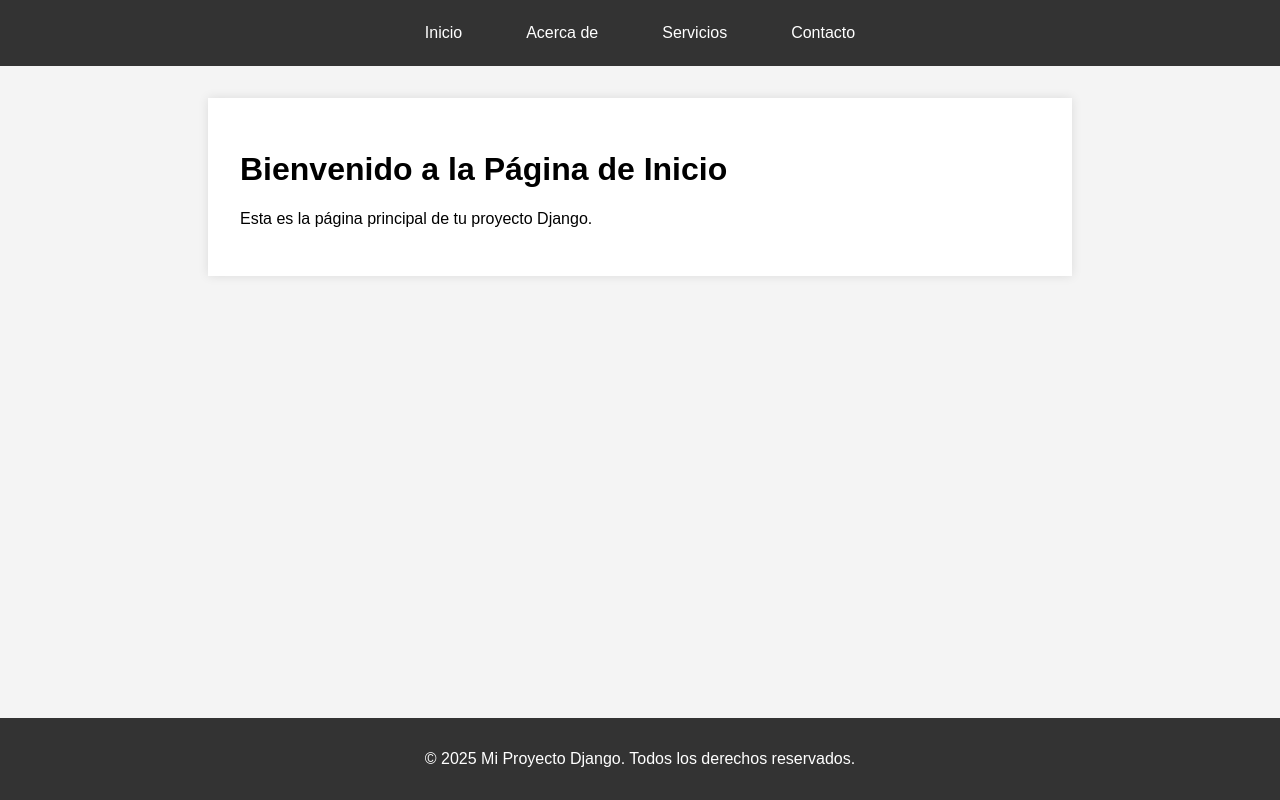
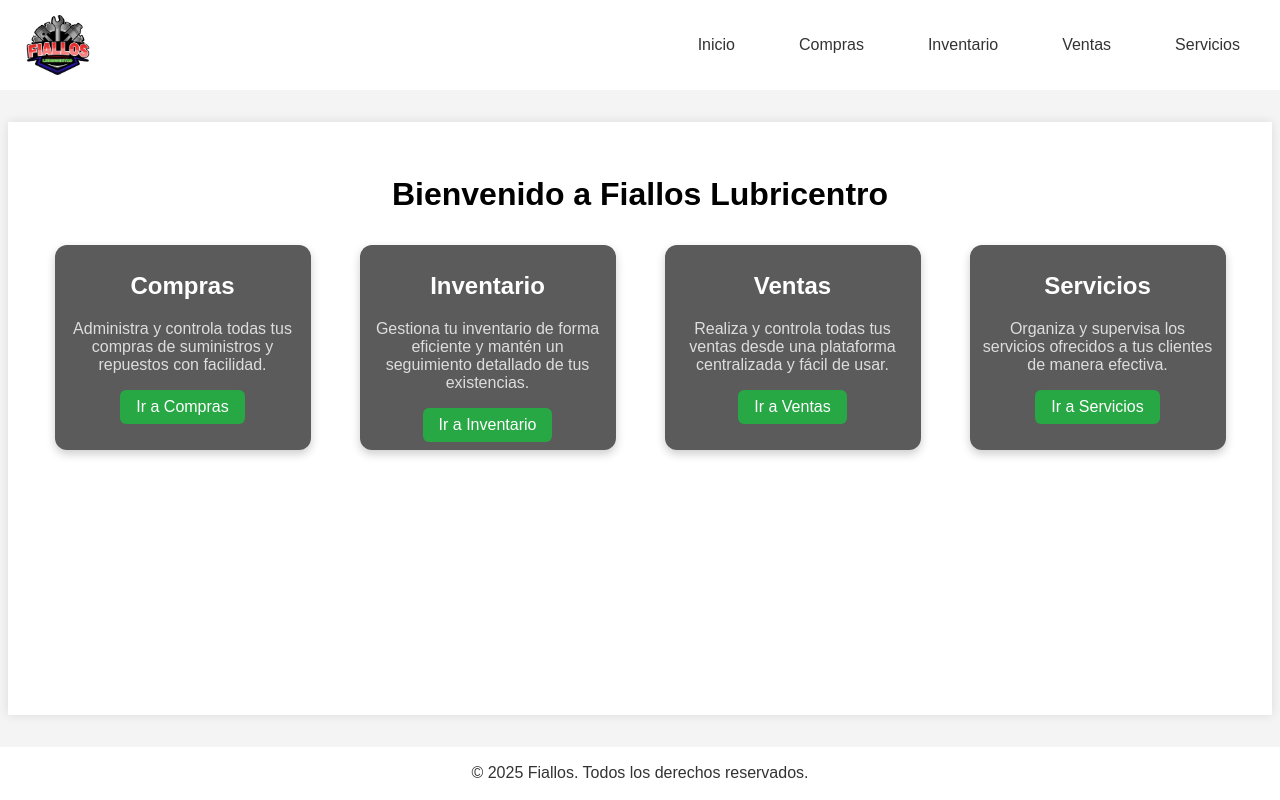
Before and after one commit to FabricioCorea/fiallos, a Django app: page / in a window 1280 px wide. Run offline with Django 5.2, Linux system fonts and the light colour scheme.

Commit message:
Menú y vistas 1.0

```diff
--- a/fiallos/urls.py
+++ b/fiallos/urls.py
@@ -21,7 +21,8 @@
 
 urlpatterns = [
     path('', views.index, name='index'),
-    path('about/', views.about, name='about'),
-    path('services/', views.services, name='services'),
-    path('contact/', views.contact, name='contact'),
+    path('compras/', views.compras, name='compras'),
+    path('inventario/', views.inventario, name='inventario'),
+    path('ventas/', views.ventas, name='ventas'),
+    path('servicios/', views.servicios, name='servicios'),
 ]
--- a/miapp/static/css/styles.css
+++ b/miapp/static/css/styles.css
@@ -1,14 +1,32 @@
+h1 {
+    text-align: center;
+}
 body {
     font-family: Arial, sans-serif;
     margin: 0;
     padding: 0;
     background-color: #f4f4f4;
+    min-height: 100vh;
+    display: flex;
+    flex-direction: column;
 }
 
 header {
-    background-color: #333;
-    color: #fff;
-    padding: 1rem 0;
+    background-color: #fff;
+    color: #333;
+    padding: 0.5rem;
+    text-align: center;
+}
+
+header nav {
+    display: flex;
+    align-items: center;
+    justify-content: space-between;
+}
+
+header .logo {
+    width: 100px;
+    height: auto;
 }
 
 nav ul {
@@ -17,39 +35,123 @@
     margin: 0;
     display: flex;
     justify-content: center;
+    flex-wrap: wrap;
 }
 
 nav ul li {
-    margin: 0 1rem;
+    margin: 0.5rem 1rem;
 }
 
 nav ul li a {
-    color: #fff;
+    color: #333;
     text-decoration: none;
     padding: 0.5rem 1rem;
     display: block;
     border-radius: 4px;
-    transition: background-color 0.3s;
+    transition: background-color 0.3s, color 0.3s;
 }
 
 nav ul li a:hover {
     background-color: #555;
+    color: #fff;
 }
 
 main {
     padding: 2rem;
     background-color: #fff;
     margin: 2rem auto;
-    max-width: 800px;
+    max-width: 1200px;
     box-shadow: 0 0 10px rgba(0, 0, 0, 0.1);
+    flex: 1; /* Se expande para ocupar el espacio disponible */
 }
 
 footer {
     text-align: center;
-    padding: 1rem 0;
-    background-color: #333;
-    color: #fff;
-    position: absolute;
-    bottom: 0;
+    padding: 0.1rem 0;
+    background-color: #fff;
+    color: #333;
     width: 100%;
 }
+
+/* Secciones principales */
+.sections {
+    display: flex;
+    justify-content: space-around;
+    flex-wrap: wrap;
+    gap: 20px;
+    margin-top: 2rem;
+}
+
+/* Tarjetas con diseño 3D */
+.section {
+    background-color: #5b5b5b;
+    color: #fff;
+    border-radius: 12px;
+    padding: 0.5rem;
+    width: 20%;
+    text-align: center;
+    box-shadow: 0 4px 10px rgba(0, 0, 0, 0.2);
+    transition: transform 0.3s ease, box-shadow 0.3s ease;
+}
+
+.section:hover {
+    transform: scale(1.05);
+    box-shadow: 0 6px 15px rgba(0, 0, 0, 0.3);
+}
+
+.section h2 {
+    color: #fff;
+}
+
+.section p {
+    color: #ddd;
+}
+
+/* Botón */
+.btn {
+    display: inline-block;
+    padding: 0.5rem 1rem;
+    background-color: #28a745; /* Verde */
+    color: #fff;
+    text-decoration: none;
+    border-radius: 6px;
+    transition: background-color 0.3s ease;
+}
+
+.btn:hover {
+    background-color: #218838;
+}
+
+/* Responsividad */
+@media (max-width: 1024px) {
+    .section {
+        width: 45%;
+    }
+}
+
+@media (max-width: 768px) {
+    nav ul {
+        flex-direction: column;
+    }
+
+    nav ul li {
+        margin: 0.5rem 0;
+    }
+
+    main {
+        margin: 1rem auto;
+    }
+
+    .logo {
+        width: 80px; /* Tamaño más pequeño en pantallas pequeñas */
+    }
+
+    .sections {
+        flex-direction: column;
+        align-items: center;
+    }
+
+    .section {
+        width: 90%;
+    }
+}
--- a/miapp/templates/index.html
+++ b/miapp/templates/index.html
@@ -1,8 +1,29 @@
 {% extends 'layout.html' %}
 
-{% block title %}Inicio{% endblock %}
+{% block title %}Inicio - Fiallos Lubricentro{% endblock %}
 
 {% block content %}
-<h1>Bienvenido a la Página de Inicio</h1>
-<p>Esta es la página principal de tu proyecto Django.</p>
+<h1>Bienvenido a Fiallos Lubricentro</h1>
+<div class="sections">
+    <div class="section">
+        <h2>Compras</h2>
+        <p>Administra y controla todas tus compras de suministros y repuestos con facilidad.</p>
+        <a href="{% url 'compras' %}" class="btn">Ir a Compras</a>
+    </div>
+    <div class="section">
+        <h2>Inventario</h2>
+        <p>Gestiona tu inventario de forma eficiente y mantén un seguimiento detallado de tus existencias.</p>
+        <a href="{% url 'inventario' %}" class="btn">Ir a Inventario</a>
+    </div>
+    <div class="section">
+        <h2>Ventas</h2>
+        <p>Realiza y controla todas tus ventas desde una plataforma centralizada y fácil de usar.</p>
+        <a href="{% url 'ventas' %}" class="btn">Ir a Ventas</a>
+    </div>
+    <div class="section">
+        <h2>Servicios</h2>
+        <p>Organiza y supervisa los servicios ofrecidos a tus clientes de manera efectiva.</p>
+        <a href="{% url 'servicios' %}" class="btn">Ir a Servicios</a>
+    </div>
+</div>
 {% endblock %}
--- a/miapp/templates/layout.html
+++ b/miapp/templates/layout.html
@@ -10,11 +10,13 @@
 <body>
     <header>
         <nav>
+            <img src="{% static 'images/logo.png' %}" alt="Logo de Mi Proyecto Django" class="logo">
             <ul>
                 <li><a href="{% url 'index' %}">Inicio</a></li>
-                <li><a href="{% url 'about' %}">Acerca de</a></li>
-                <li><a href="{% url 'services' %}">Servicios</a></li>
-                <li><a href="{% url 'contact' %}">Contacto</a></li>
+                <li><a href="{% url 'compras' %}">Compras</a></li>
+                <li><a href="{% url 'inventario' %}">Inventario</a></li>
+                <li><a href="{% url 'ventas' %}">Ventas</a></li>
+                <li><a href="{% url 'servicios' %}">Servicios</a></li>
             </ul>
         </nav>
     </header>
@@ -26,7 +28,7 @@
     </main>
 
     <footer>
-        <p>&copy; 2025 Mi Proyecto Django. Todos los derechos reservados.</p>
+        <p>&copy; 2025 Fiallos. Todos los derechos reservados.</p>
     </footer>
 </body>
 </html>
--- a/miapp/views.py
+++ b/miapp/views.py
@@ -4,11 +4,13 @@
 def index(request):
     return render(request, 'index.html')
 
-def about(request):
-    return render(request, 'about.html')
+def compras(request):
+    return render(request, 'compras.html')
 
-def services(request):
-    return render(request, 'services.html')
+def inventario(request):
+    return render(request, 'inventario.html')
 
-def contact(request):
-    return render(request, 'contact.html')
+def ventas(request):
+    return render(request, 'ventas.html')
+def servicios(request):
+    return render(request, 'servicios.html')
```
Also changed, not shown: miapp/templates/servicios.html (added, +8 -0 lines), miapp/static/images/logo.png (added), miapp/static/images/logo_.jpg (added), miapp/templates/compras.html (renamed from miapp/templates/about.html), miapp/templates/inventario.html (renamed from miapp/templates/services.html), miapp/templates/ventas.html (renamed from miapp/templates/contact.html).
